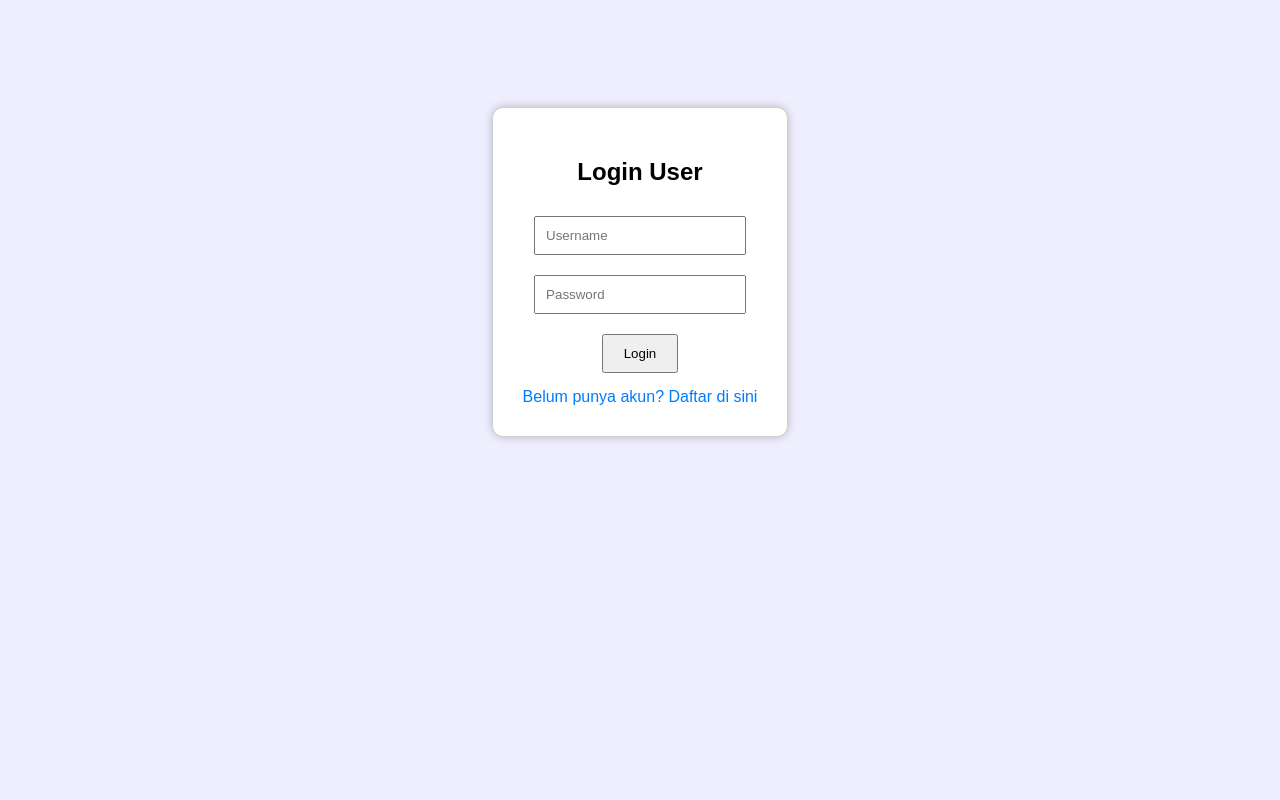
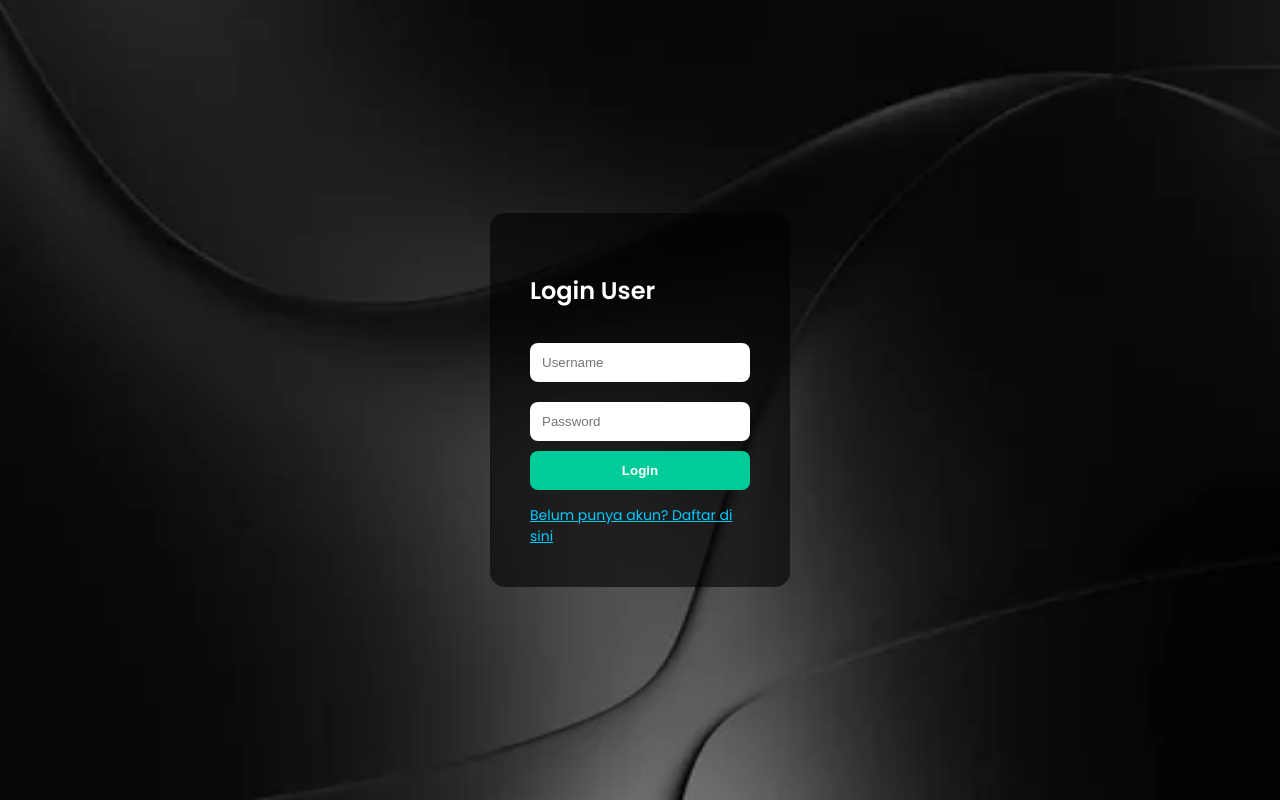
Before and after one commit to 0xzduhud/collab, a PHP site: page /login_user.php in a window 1280 px wide. Run offline with PHP 8.4, Linux system fonts and the light colour scheme.

Commit message:
edit css

```diff
--- a/proyek_web/login_user.php
+++ b/proyek_web/login_user.php
@@ -6,7 +6,6 @@
     $username = mysqli_real_escape_string($conn, $_POST['username']);
     $password = mysqli_real_escape_string($conn, $_POST['password']);
 
-    // Cek ke tabel users
     $query = "SELECT * FROM users WHERE username='$username' AND password='$password'";
     $result = mysqli_query($conn, $query);
 
@@ -14,7 +13,7 @@
         $row = mysqli_fetch_assoc($result);
         $_SESSION['user_id'] = $row['user_id'];
         $_SESSION['username'] = $username;
-        header("Location: dashboard_user.php"); // Halaman setelah login
+        header("Location: dashboard_user.php");
         exit();
     } else {
         $error = "Username atau password salah!";
@@ -27,41 +26,69 @@
 <head>
     <meta charset="UTF-8">
     <title>Login User</title>
+    <!-- Google Fonts -->
+    <link href="https://fonts.googleapis.com/css2?family=Poppins:wght@400;600&display=swap" rel="stylesheet">
     <style>
+        * {
+            box-sizing: border-box;
+        }
         body {
-            font-family: Arial, sans-serif;
-            background-color: #eef;
-            text-align: center;
-            padding-top: 100px;
+            background: url('assets/bg1.jpg');
+            background-size: cover;
+            font-family: 'Poppins', sans-serif;
+            display: flex;
+            justify-content: center;
+            align-items: center;
+            height: 100vh;
+            margin: 0;
         }
         .login-box {
-            background-color: white;
-            padding: 30px;
-            display: inline-block;
-            border-radius: 10px;
-            box-shadow: 0 0 10px #aaa;
+            background: rgba(0, 0, 0, 0.6);
+
+            padding: 40px;
+            border-radius: 15px;
+            width: 300px;
+            color: #fff;
+
+        }
+        .login-box h2 {
+            margin-bottom: 25px;
+            font-weight: 600;
+            font-size: 24px;
         }
         input[type="text"], input[type="password"] {
-            padding: 10px;
-            margin: 10px;
-            width: 80%;
+            width: 100%;
+            padding: 12px;
+            margin: 10px 0;
+            border: none;
+            border-radius: 8px;
+            outline: none;
         }
         button {
-            padding: 10px 20px;
-            margin-top: 10px;
+            width: 100%;
+            padding: 12px;
+            background-color: #00cc99;
+            color: white;
+            border: none;
+            border-radius: 8px;
+            cursor: pointer;
+            font-weight: bold;
+            transition: 0.3s;
         }
+
         .register-link {
             display: block;
             margin-top: 15px;
-            color: #007BFF;
+            color: #00ccff;
             text-decoration: none;
-        }
-        .register-link:hover {
+            font-size: 14px;
             text-decoration: underline;
         }
+
         .error {
-            color: red;
+            color: #ff6666;
             margin-top: 10px;
+            font-size: 14px;
         }
     </style>
 </head>
@@ -70,8 +97,8 @@
 <div class="login-box">
     <h2>Login User</h2>
     <form method="post" action="">
-            <input type="text" name="username" placeholder="Username" required><br>
-            <input type="password" name="password" placeholder="Password" required><br>
+        <input type="text" name="username" placeholder="Username" required>
+        <input type="password" name="password" placeholder="Password" required>
         <button type="submit" name="login">Login</button>
     </form>
     <a href="register.php" class="register-link">Belum punya akun? Daftar di sini</a>
```
Also changed, not shown: proyek_web/login_admin.php (+34 -16 lines), proyek_web/register.php (+42 -20 lines), proyek_web/assets/bg.jpg (added), proyek_web/assets/bg1.jpg (added), proyek_web/assets/bglogin.jpg (added). Lines whose indentation alone changed are shown as unchanged.
